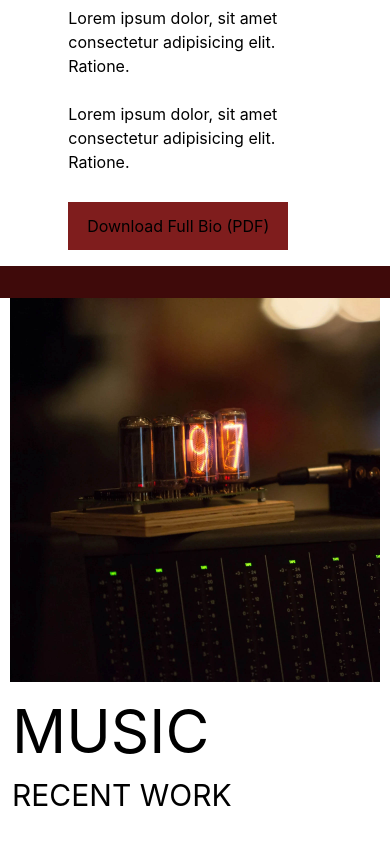
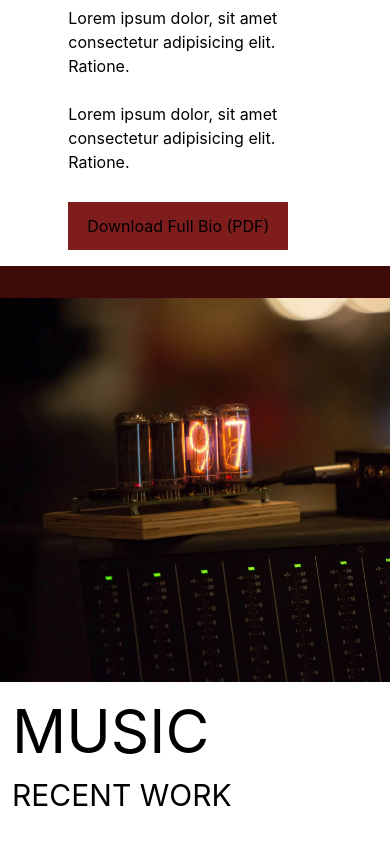
Before and after one commit to Cyber-Digital-llc/Matthews-Portfolio-Website-FE, a Next.js app: page / in a window 390 px wide. Shown: the part 2445-3289 px from the top of the page. Built offline with nearby package versions, Linux system fonts and the light colour scheme; grey boxes are pictures that could not be loaded.

Commit message:
music section wip

```diff
--- a/components/Music.jsx
+++ b/components/Music.jsx
@@ -9,7 +9,7 @@ const Music = () => {
       border-t-[rgb(63,10,10)]"
     >
       <div className="w-full">
-        <div className="flex justify-end w-full bg-fit bg-center bg-musicBGI bg-contain bg-fixed md:bg-contain xl:bg-contain lg:w-full lg:bg-fixed lg:bg-fit lg:bg-contain xl:w-full xl:h-full xl:min-h-[980px] xl:flex h-96 mx-auto bg-no-repeat  "></div>
+        <div className="flex justify-end w-full bg-fit bg-center bg-musicBGI bg-cover bg-fixed md:bg-contain xl:bg-contain lg:w-full lg:bg-fixed lg:bg-fit lg:bg-contain xl:w-full xl:h-full xl:min-h-[980px] xl:flex h-96 mx-auto bg-no-repeat  "></div>
       </div>
 
       <div className="flex justify-center w-full h-full px-3">
```
